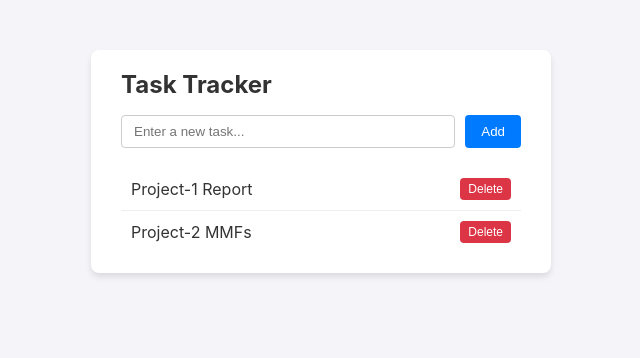
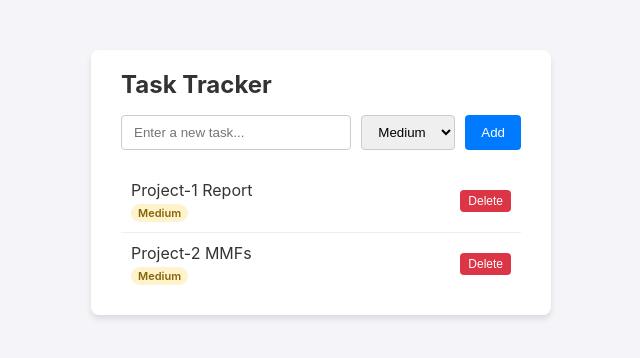
Before and after one commit to Ashrey28/TA-Workshop-Assignment, a Flask app: page / in a window 1280 px wide. Shown: the top 358 px of the page, without its empty margins (319-959 px from the left). Run offline with Flask 3, Linux system fonts and the light colour scheme.

Commit message:
Implement feature for issue #1

```diff
--- a/app.py
+++ b/app.py
@@ -1,6 +1,9 @@
-from flask import Flask, render_template, request, jsonify
+from flask import Flask, jsonify, render_template, request
 
 app = Flask(__name__)
+
+PRIORITIES = ("Low", "Medium", "High")
+
 
 tasks = [
     {"id": 1, "title": "Project-1 Report"},
@@ -8,36 +11,54 @@ tasks = [
 ]
 next_id = 3
 
+
 @app.route('/')
 def index():
+    """Render the task tracker page."""
     return render_template('index.html')
+
 
 @app.route('/api/tasks', methods=['GET'])
 def get_tasks():
+    """Return all tasks with a priority value."""
+    for task in tasks:
+        task.setdefault("priority", "Medium")
     return jsonify(tasks)
+
 
 @app.route('/api/tasks', methods=['POST'])
 def add_task():
+    """Create a task with a validated priority."""
     global next_id
     data = request.get_json()
 
     if not data or not data.get('title'):
         return jsonify({"error": "Title is required"}), 400
 
+    priority = data.get("priority", "Medium")
+    if priority not in PRIORITIES:
+        return jsonify({
+            "error": "Priority must be Low, Medium, or High"
+        }), 400
+
     new_task = {
         "id": next_id,
-        "title": data['title']
+        "title": data['title'],
+        "priority": priority
     }
     tasks.append(new_task)
     next_id += 1
 
     return jsonify(new_task), 201
 
+
 @app.route('/api/tasks/<int:task_id>', methods=['DELETE'])
 def delete_task(task_id):
+    """Delete the task with the specified identifier."""
     global tasks
-    tasks = [t for t in tasks if t['id'] != task_id]
+    tasks = [task for task in tasks if task['id'] != task_id]
     return jsonify({"result": "success"}), 200
+
 
 if __name__ == '__main__':
     app.run(debug=True, port=5000)
--- a/static/app.js
+++ b/static/app.js
@@ -7,28 +7,45 @@ async function fetchTasks() {
     taskList.innerHTML = '';
 
     tasks.forEach(task => {
+        const priority = task.priority || 'Medium';
         const li = document.createElement('li');
-        li.innerHTML = `
-            <span>${task.title}</span>
-            <button class="delete-btn" onclick="deleteTask(${task.id})">Delete</button>
-        `;
+        const taskDetails = document.createElement('div');
+        const title = document.createElement('span');
+        const priorityLabel = document.createElement('span');
+        const deleteButton = document.createElement('button');
+
+        title.textContent = task.title;
+        priorityLabel.textContent = priority;
+        priorityLabel.className = `priority priority-${priority.toLowerCase()}`;
+        deleteButton.textContent = 'Delete';
+        deleteButton.className = 'delete-btn';
+        deleteButton.addEventListener('click', () => deleteTask(task.id));
+
+        taskDetails.className = 'task-details';
+        taskDetails.appendChild(title);
+        taskDetails.appendChild(priorityLabel);
+        li.appendChild(taskDetails);
+        li.appendChild(deleteButton);
         taskList.appendChild(li);
     });
 }
 
 async function addTask() {
     const titleInput = document.getElementById('task-title');
+    const priorityInput = document.getElementById('task-priority');
     const title = titleInput.value.trim();
+    const priority = priorityInput.value;
 
     if (!title) return;
 
     await fetch('/api/tasks', {
         method: 'POST',
         headers: { 'Content-Type': 'application/json' },
-        body: JSON.stringify({ title })
+        body: JSON.stringify({ title, priority })
     });
 
     titleInput.value = '';
+    priorityInput.value = 'Medium';
     fetchTasks();
 }
 
--- a/static/style.css
+++ b/static/style.css
@@ -1,5 +1,6 @@
 body {
-    font-family: -apple-system, BlinkMacSystemFont, "Segoe UI", Roboto, Helvetica, Arial, sans-serif;
+    font-family: -apple-system, BlinkMacSystemFont, "Segoe UI", Roboto,
+        Helvetica, Arial, sans-serif;
     background-color: #f4f4f9;
     color: #333;
     display: flex;
@@ -12,7 +13,7 @@ body {
     background: white;
     padding: 20px 30px;
     border-radius: 8px;
-    box-shadow: 0 4px 6px rgba(0,0,0,0.1);
+    box-shadow: 0 4px 6px rgba(0, 0, 0, 0.1);
     width: 100%;
     max-width: 400px;
 }
@@ -28,11 +29,15 @@ h1 {
     margin-bottom: 20px;
 }
 
-input[type="text"] {
-    flex: 1;
+input[type="text"],
+select {
     padding: 8px 12px;
     border: 1px solid #ccc;
     border-radius: 4px;
+}
+
+input[type="text"] {
+    flex: 1;
 }
 
 button {
@@ -66,6 +71,35 @@ li:last-child {
     border-bottom: none;
 }
 
+.task-details {
+    display: flex;
+    flex-direction: column;
+    gap: 4px;
+}
+
+.priority {
+    width: fit-content;
+    padding: 2px 7px;
+    border-radius: 10px;
+    font-size: 11px;
+    font-weight: 600;
+}
+
+.priority-low {
+    background-color: #d4edda;
+    color: #155724;
+}
+
+.priority-medium {
+    background-color: #fff3cd;
+    color: #856404;
+}
+
+.priority-high {
+    background-color: #f8d7da;
+    color: #721c24;
+}
+
 .delete-btn {
     background-color: #dc3545;
     padding: 4px 8px;
--- a/templates/index.html
+++ b/templates/index.html
@@ -12,6 +12,11 @@
 
         <div class="task-input">
             <input type="text" id="task-title" placeholder="Enter a new task...">
+            <select id="task-priority" aria-label="Task priority">
+                <option value="Low">Low</option>
+                <option value="Medium" selected>Medium</option>
+                <option value="High">High</option>
+            </select>
             <button onclick="addTask()">Add</button>
         </div>
 
```
Also changed, not shown: tests/test_app.py (+62 -7 lines).
